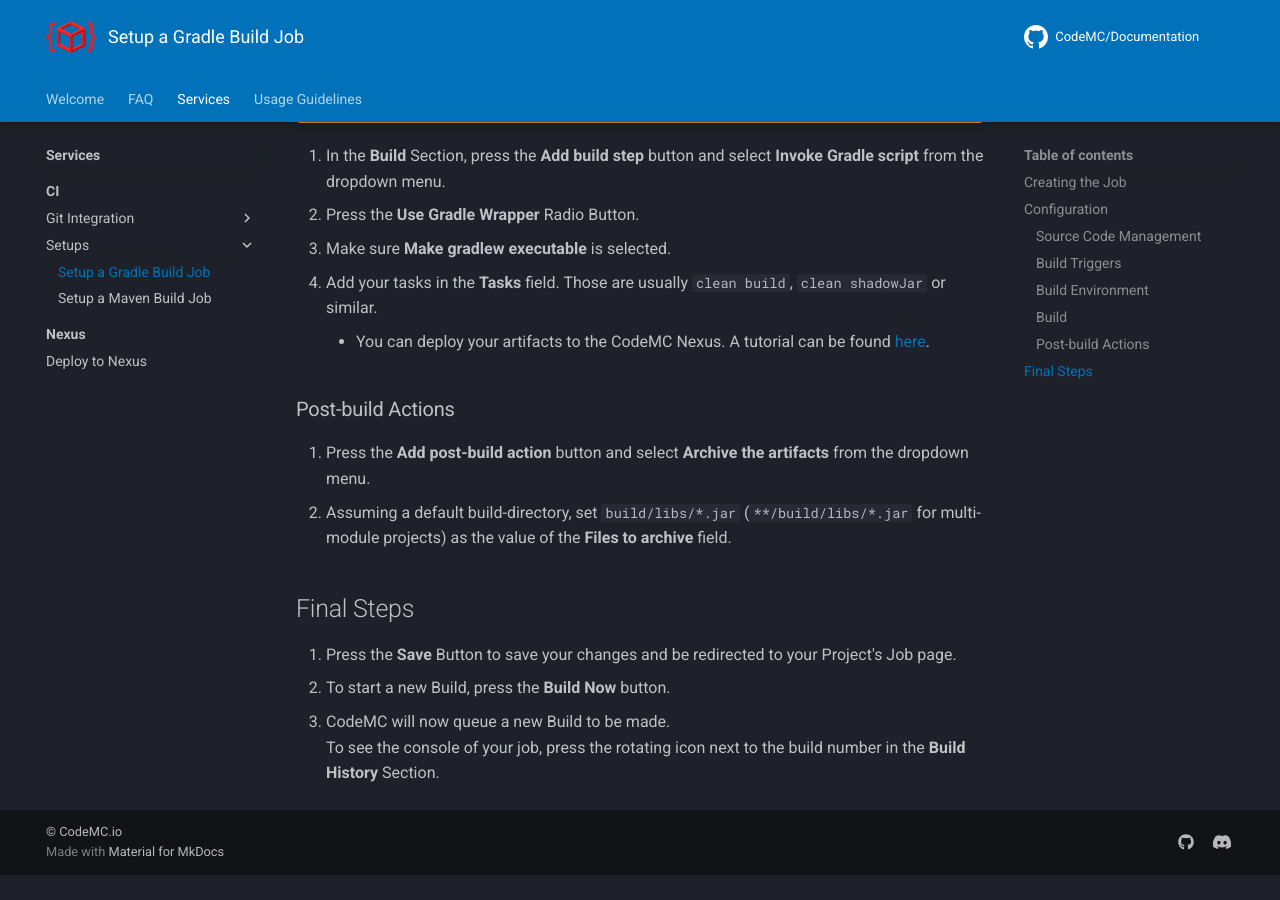
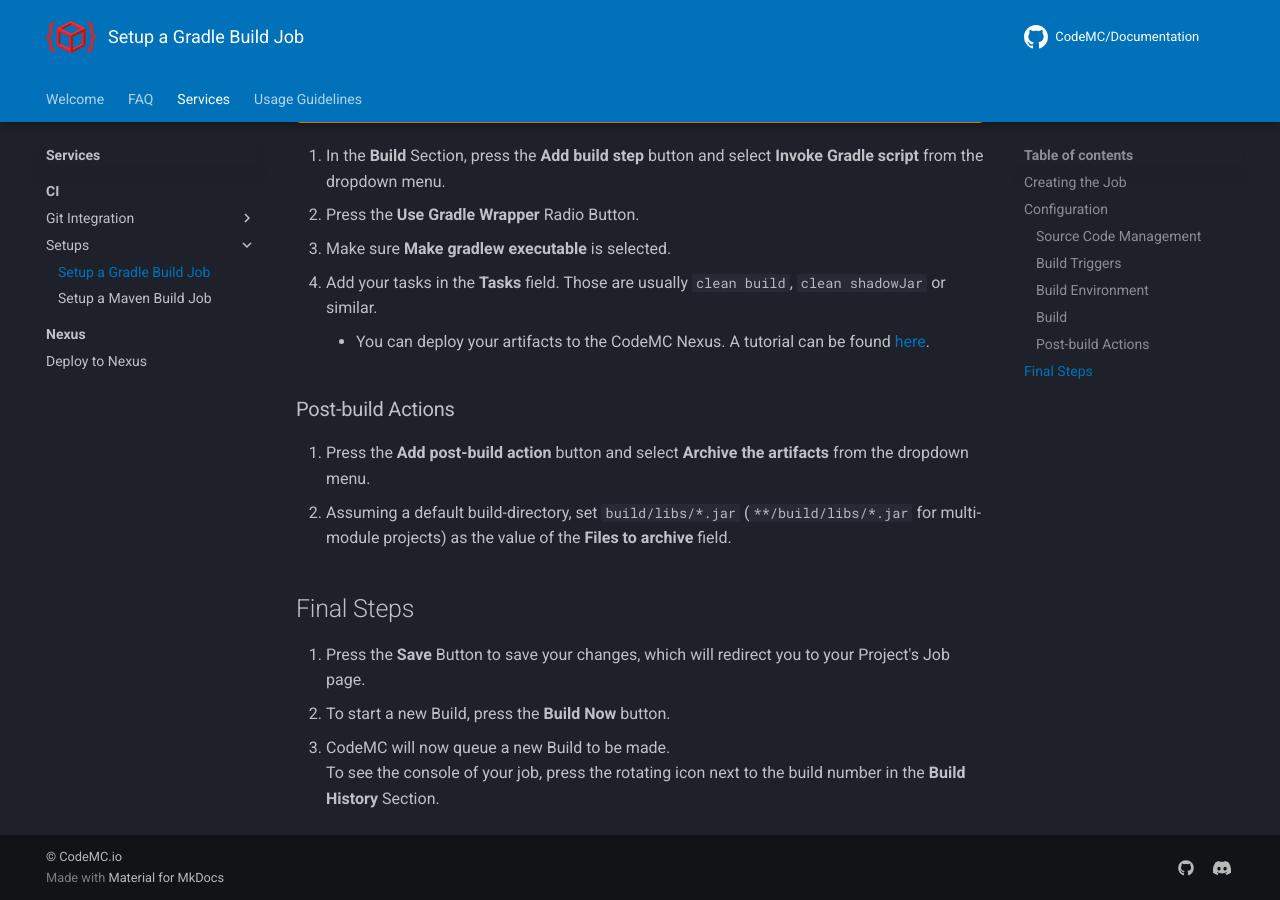
Before and after one commit to CodeMC/Documentation, an MkDocs documentation site: the page built from docs/services/ci/setups/gradle-job.md, in a window 1280 px wide and 900 px high, scrolled down 1468 px. Built offline with MkDocs 1.6.1 and Material for MkDocs 9.7.7, drawn with Linux system fonts in a browser that asks for light colours; comment, search, counter and statistics services are not loaded; before the commit the page ends 2343 px from its top, so only the background shows below that.

Commit message:
Update gradle-job.md
Update docs/services/ci/setups/gradle-job.md

```diff
--- a/docs/services/ci/setups/gradle-job.md
+++ b/docs/services/ci/setups/gradle-job.md
@@ -59,7 +59,7 @@ In order to build a project with JDK 8, you need to use a [workaround](../../../
 
 ## Final Steps
 
-1.  Press the **Save** Button to save your changes and be redirected to your Project's Job page.
+1.  Press the **Save** Button to save your changes, which will redirect you to your Project's Job page.
 2.  To start a new Build, press the **Build Now** button.
 3.  CodeMC will now queue a new Build to be made.
     To see the console of your job, press the rotating icon next to the build number in the **Build History** Section.
```
